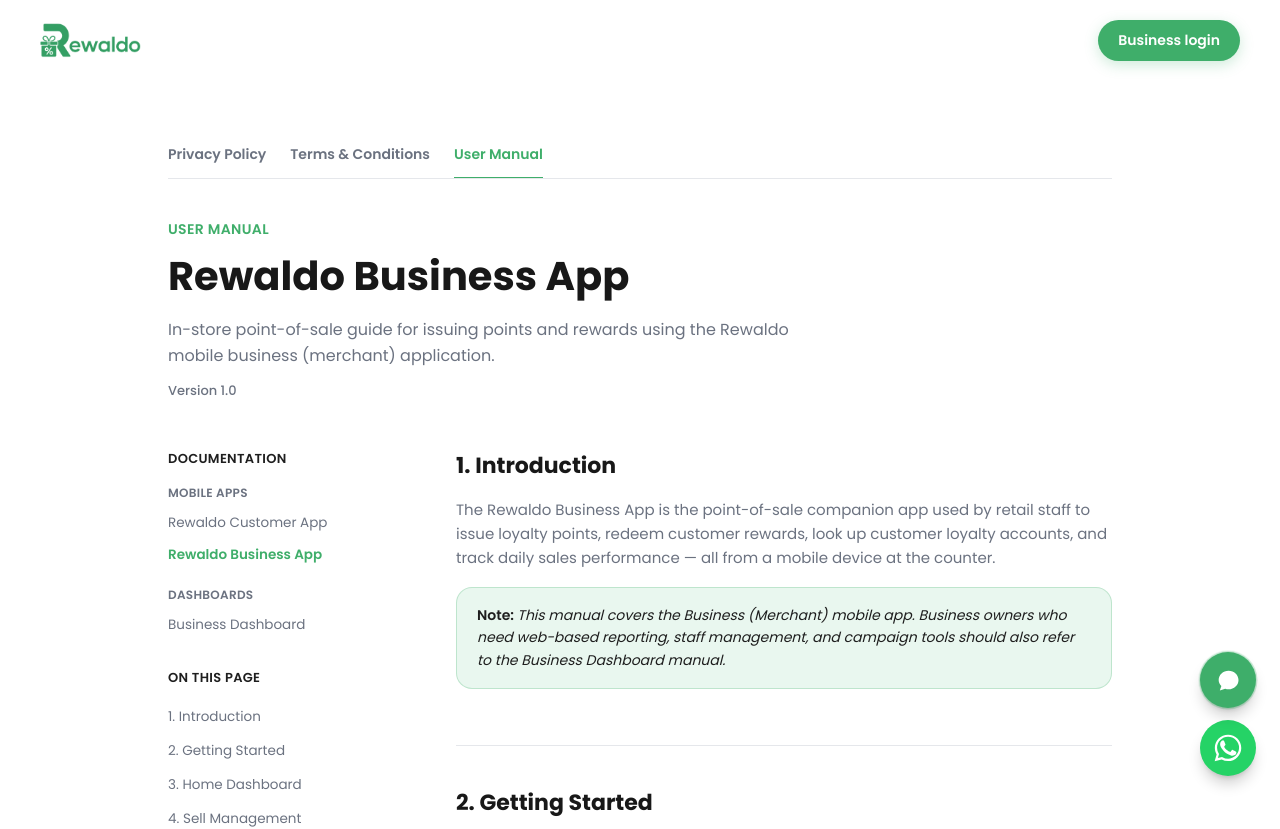
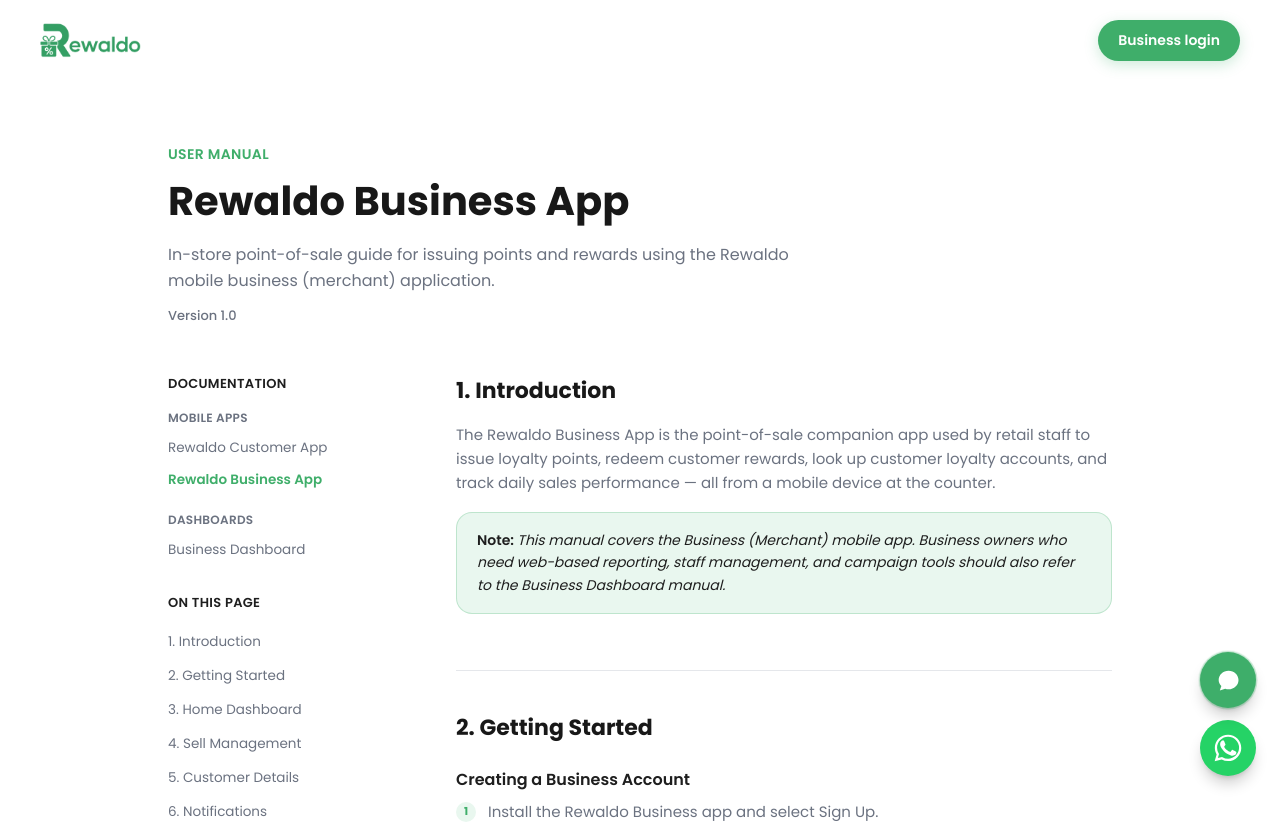
Before and after one commit to tmhdigital/loyalty-landing, a Next.js app: page /manuals/business-app in a window 1280 px wide. Shown: the top 829 px of the page. Built offline with nearby package versions, Linux system fonts and the light colour scheme.

Commit message:
navigation tab removed form legal docs

```diff
--- a/src/components/docs/DocsPage.jsx
+++ b/src/components/docs/DocsPage.jsx
@@ -2,7 +2,7 @@
 
 import { usePathname } from "next/navigation";
 import DocsSidebar, { DocsMobileNav } from "./DocsSidebar";
-import DocsTabs from "./DocsTabs";
+// import DocsTabs from "./DocsTabs";
 import ManualSections from "./ManualContent";
 
 const DocsPage = ({ eyebrow, title, description, meta, sections }) => {
@@ -12,7 +12,7 @@
   return (
     <section className="pt-36 pb-24 bg-white">
       <div className="max-w-5xl mx-auto px-6 lg:px-10">
-        <DocsTabs currentPath={pathname} />
+        {/* <DocsTabs currentPath={pathname} /> */}
 
         <div className="max-w-2xl mb-12">
           <p className="text-primary font-semibold text-sm tracking-wide uppercase mb-3">
```
